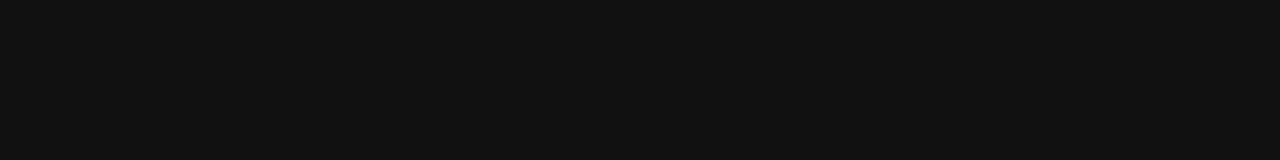
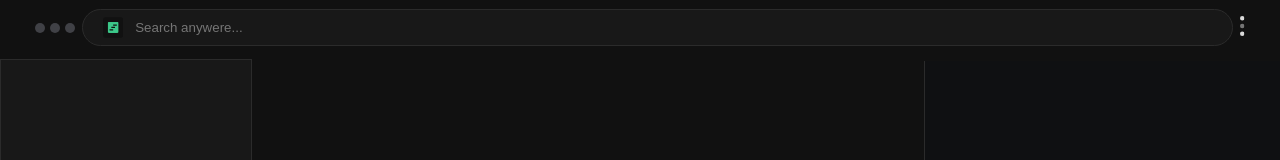
Before and after one commit to EldsonC/anny-app, a React (Vite) app: page /dashboard/overview in a window 1280 px wide. Shown: the top 160 px of the page. Built offline with nearby package versions, Linux system fonts and the light colour scheme.

Commit message:
layout-app

```diff
--- /dev/null
+++ b/src/pages/app/assets/icons/header/cons.tsx
@@ -0,0 +1,15 @@
+export function ConsIcon() {
+  return (
+    <svg
+      xmlns="http://www.w3.org/2000/svg"
+      width="40"
+      height="10"
+      fill="none"
+      viewBox="0 0 40 10"
+    >
+      <circle cx="5" cy="5" r="5" fill="#404146"></circle>
+      <circle cx="20" cy="5" r="5" fill="#404146"></circle>
+      <circle cx="35" cy="5" r="5" fill="#404146"></circle>
+    </svg>
+  );
+}
--- /dev/null
+++ b/src/pages/app/assets/icons/header/logo.tsx
@@ -0,0 +1,29 @@
+export function LogoIcon() {
+  return (
+    <svg
+      xmlns="http://www.w3.org/2000/svg"
+      width="21"
+      height="21"
+      fill="none"
+      viewBox="0 0 21 21"
+    >
+      <rect width="21" height="21" fill="#111" rx="3.049"></rect>
+      <g clipPath="url(#clip0_133_32)">
+        <path
+          fill="#3CC98A"
+          d="M6.712 13.604h3.76V12.35h-3.76v1.253zm1.88-2.506h3.759V9.845H8.59v1.253zm1.88-2.506h3.758V7.339h-3.759v1.253zM6.085 16.11c-.345 0-.64-.123-.885-.369a1.204 1.204 0 01-.368-.884V6.086c0-.345.123-.64.368-.885.246-.246.54-.368.885-.368h8.77c.345 0 .64.123.886.368.245.246.368.54.367.885v8.77c0 .345-.122.64-.368.886-.245.246-.54.368-.884.368H6.086z"
+        ></path>
+      </g>
+      <path
+        stroke="#000"
+        strokeWidth="0.058"
+        d="M4.862 4.862H16.081V16.081H4.862z"
+      ></path>
+      <defs>
+        <clipPath id="clip0_133_32">
+          <path fill="#fff" d="M4.833 4.833H16.11V16.11H4.833z"></path>
+        </clipPath>
+      </defs>
+    </svg>
+  );
+}
--- /dev/null
+++ b/src/pages/app/assets/icons/header/menuh.tsx
@@ -0,0 +1,28 @@
+export function MenuHIcon() {
+  return (
+    <svg
+      xmlns="http://www.w3.org/2000/svg"
+      width="5"
+      height="20"
+      fill="none"
+      viewBox="0 0 5 20"
+    >
+      <g fill="#D9D9D9" clipPath="url(#clip0_125_10)">
+        <path d="M2.222 15.556a2.222 2.222 0 110 4.444 2.222 2.222 0 010-4.444zM2.222 0a2.222 2.222 0 110 4.444 2.222 2.222 0 010-4.444z"></path>
+        <path
+          d="M2.222 7.778a2.222 2.222 0 110 4.444 2.222 2.222 0 010-4.444z"
+          opacity="0.5"
+        ></path>
+      </g>
+      <defs>
+        <clipPath id="clip0_125_10">
+          <path
+            fill="#fff"
+            d="M0 0H20V4.444H0z"
+            transform="rotate(-90 10 10)"
+          ></path>
+        </clipPath>
+      </defs>
+    </svg>
+  );
+}
--- a/src/pages/app/components/header/index.tsx
+++ b/src/pages/app/components/header/index.tsx
@@ -1,7 +1,19 @@
+import { ConsIcon } from "../../assets/icons/header/cons";
+import { LogoIcon } from "../../assets/icons/header/logo";
+import { MenuHIcon } from "../../assets/icons/header/menuh";
+import { HeaderStyle } from "./style";
+
 export function Header() {
     return (
-        <>
-
-        </>
+        <HeaderStyle>
+            <ConsIcon/>
+            <div className="header_bar">
+                <LogoIcon/>
+                <input type="text" placeholder="Search anywere..."/>
+            </div>
+            <div className="btn_menu">
+                <MenuHIcon/>
+            </div>
+        </HeaderStyle>
     );
 }
--- a/src/pages/app/components/header/style.ts
+++ b/src/pages/app/components/header/style.ts
@@ -1,5 +1,66 @@
 import styled from "styled-components";
 
 export const HeaderStyle = styled.header `
+    padding: 0 2.19rem;
+    height: 60px;
 
+    display: flex;
+    justify-content: space-between;
+    align-items: center;
+
+    .header_bar {
+        padding: 0 1.25rem;
+        width: calc(95% - 2.50rem);
+        height: 2.1875rem;
+
+        display: flex;
+        align-items: center;
+        gap: 0.75rem;
+
+        background-color: #181818;
+        border: 1px solid #2B2B2B;
+        border-radius: 18rem;
+
+        input {
+            width: 100%;
+            height: 100%;
+
+            background-color: transparent;
+            color: white;
+        }
+    }
+
+    .btn_menu {
+        cursor: pointer;
+    }
+
+    @media screen and (max-width: 1148px) {
+        padding: 0 1.19rem;
+
+        .header_bar {
+            padding: 0 1.25rem;
+            width: calc(90% - 2.50rem);
+            height: 2.1875rem;
+
+            display: flex;
+            align-items: center;
+            gap: 0.75rem;
+
+            background-color: #181818;
+            border: 1px solid #2B2B2B;
+            border-radius: 18rem;
+
+            input {
+                width: 100%;
+                height: 100%;
+
+                background-color: transparent;
+                color: white;
+            }
+        }
+
+        .btn_menu {
+            cursor: pointer;
+        }
+    }
 `;
--- /dev/null
+++ b/src/pages/app/components/rightbar/index.tsx
@@ -0,0 +1,9 @@
+import { RightBarStyle } from "./style";
+
+export function RightBar() {
+    return (
+        <RightBarStyle>
+
+        </RightBarStyle>
+    );
+}
--- /dev/null
+++ b/src/pages/app/components/rightbar/style.ts
@@ -0,0 +1,13 @@
+import styled from "styled-components";
+
+export const RightBarStyle = styled.aside `
+    width: 22.1875rem;
+    height: calc(100vh - 61px);
+
+    position: fixed;
+    right: 0px;
+    bottom: 0px;
+
+    background-color: #0F1012;
+    border-left: 1px solid #2B2B2B;
+`;
--- /dev/null
+++ b/src/pages/app/components/sidebar/index.tsx
@@ -0,0 +1,9 @@
+import { SideBarStyle } from "./style";
+
+export function SideBar() {
+    return (
+        <SideBarStyle>
+
+        </SideBarStyle>
+    );
+}
--- /dev/null
+++ b/src/pages/app/components/sidebar/style.ts
@@ -0,0 +1,14 @@
+import styled from "styled-components";
+
+export const SideBarStyle = styled.aside `
+    width: 15.625rem;
+    height: calc(100vh - 61px);
+
+    position: fixed;
+    left: 0px;
+    bottom: 0px;
+
+    background-color: #181818;
+    border: 0rem 0.3125rem 0.3125rem 0rem;
+    border: 1px solid #2B2B2B;
+`;
--- a/src/pages/app/pages/overview/index.tsx
+++ b/src/pages/app/pages/overview/index.tsx
@@ -1,9 +1,16 @@
 import { Header } from "../../components/header";
+import { RightBar } from "../../components/rightbar";
+import { SideBar } from "../../components/sidebar";
+import { MainStyle } from "./style";
 
 export function Overview() {
     return (
-        <>
+        <MainStyle>
             <Header/>
-        </>
+            <div className="container_main">
+                <SideBar/>
+                <RightBar/>
+            </div>
+        </MainStyle>
     );
 }
--- a/src/pages/app/pages/overview/style.ts
+++ b/src/pages/app/pages/overview/style.ts
@@ -0,0 +1,16 @@
+import styled from "styled-components";
+
+export const MainStyle = styled.main `
+    width:  100vw;
+    height: 100vh;
+
+    display: flex;
+    flex-direction: column;
+
+    .container_main {
+        width: 100vw;
+        height: 100vh;
+
+        display: flex;
+    }
+`;
```
